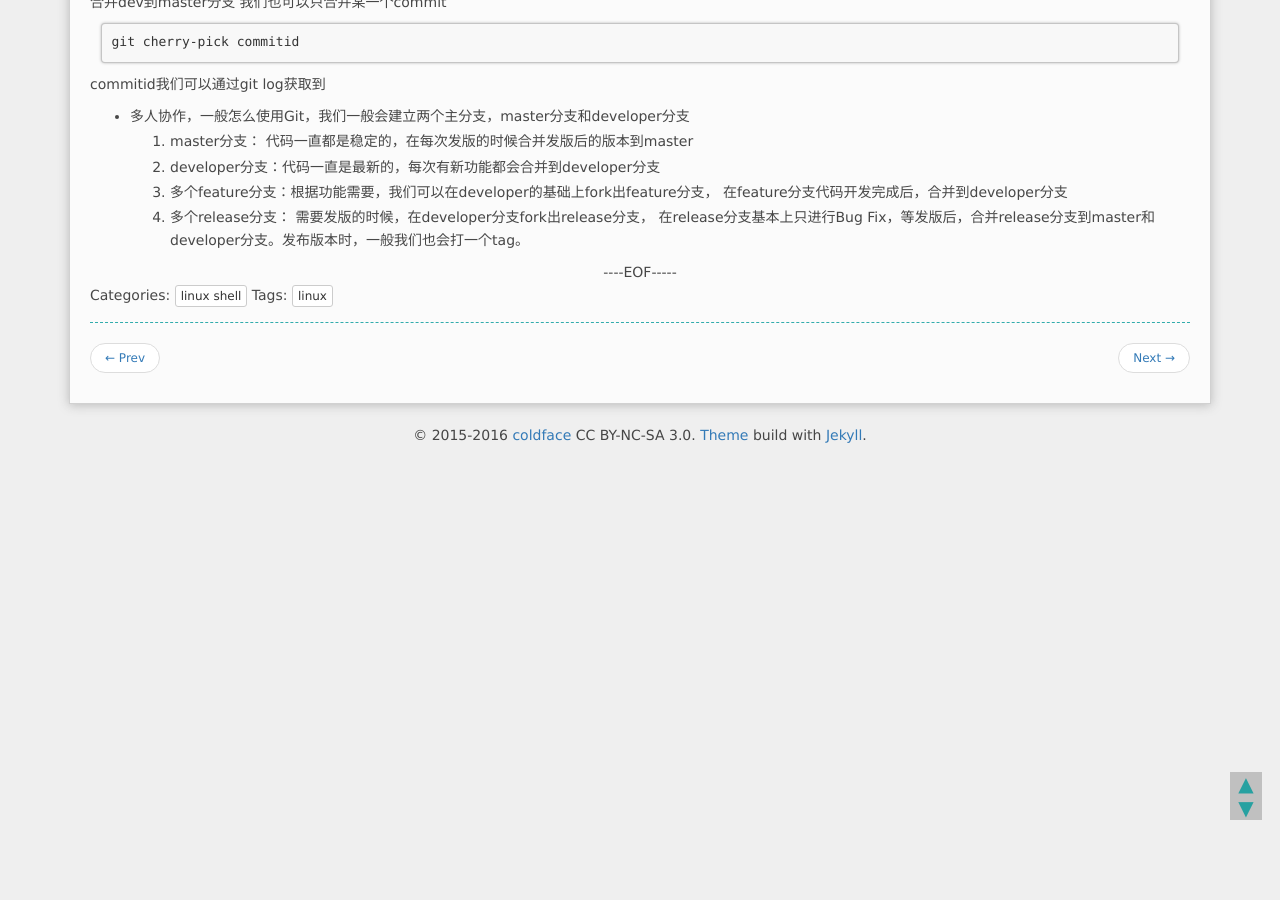
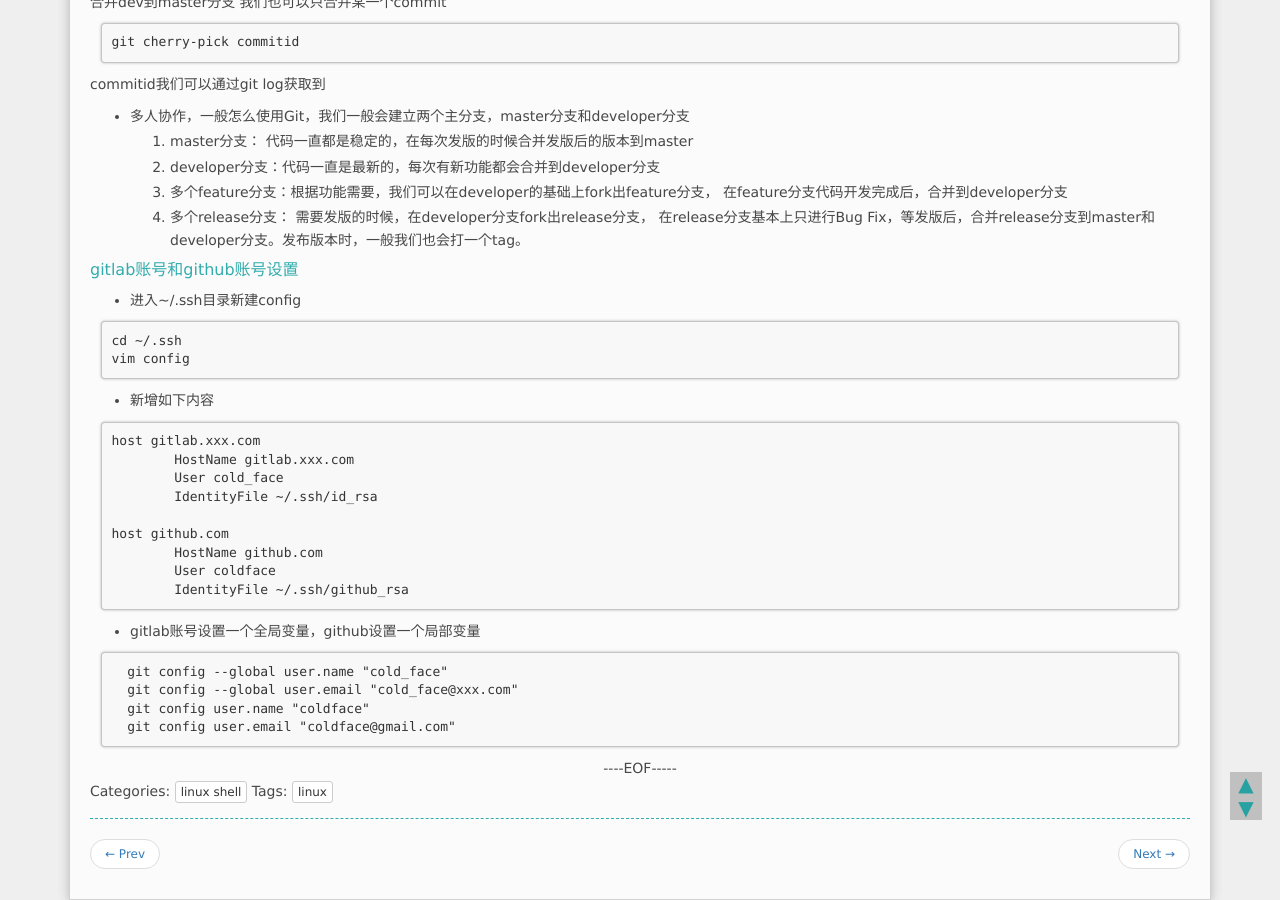
Before and after one commit to jackzhao29/jackzhao29.github.com, a Jekyll site: the page built from _posts/2015-06-16-Git常用命令.md, in a window 1280 px wide and 900 px high, scrolled down 4878 px. Built offline with Jekyll 4.4.1, drawn with Linux system fonts in a browser that asks for light colours; Markdown is read by kramdown in place of the engine named in the settings; comment, search, counter and statistics services are not loaded.

Commit message:
add git command

````diff
--- a/_posts/2015-06-16-Git常用命令.md
+++ b/_posts/2015-06-16-Git常用命令.md
@@ -252,3 +252,32 @@ commitid我们可以通过git log获取到
      在feature分支代码开发完成后，合并到developer分支
   4. 多个release分支： 需要发版的时候，在developer分支fork出release分支，
      在release分支基本上只进行Bug Fix，等发版后，合并release分支到master和developer分支。发布版本时，一般我们也会打一个tag。
+
+####gitlab账号和github账号设置
+* 进入~/.ssh目录新建config
+
+```
+cd ~/.ssh
+vim config
+```
+* 新增如下内容
+
+```
+host gitlab.xxx.com
+	HostName gitlab.xxx.com
+	User cold_face
+	IdentityFile ~/.ssh/id_rsa
+
+host github.com
+  	HostName github.com
+  	User coldface
+  	IdentityFile ~/.ssh/github_rsa
+```
+* gitlab账号设置一个全局变量，github设置一个局部变量
+
+```
+  git config --global user.name "cold_face"
+  git config --global user.email "cold_face@xxx.com"
+  git config user.name "coldface"
+  git config user.email "coldface@gmail.com"
+```
````
